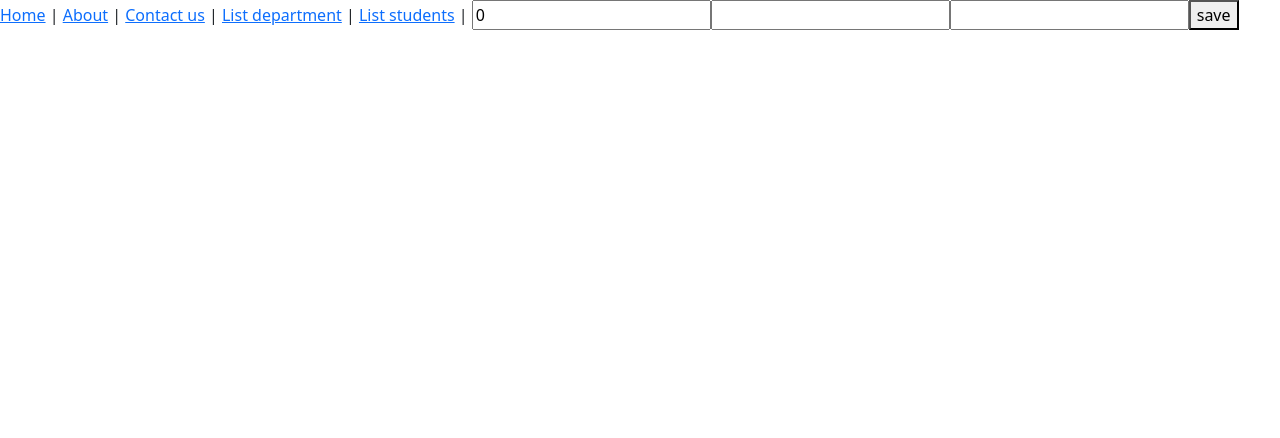
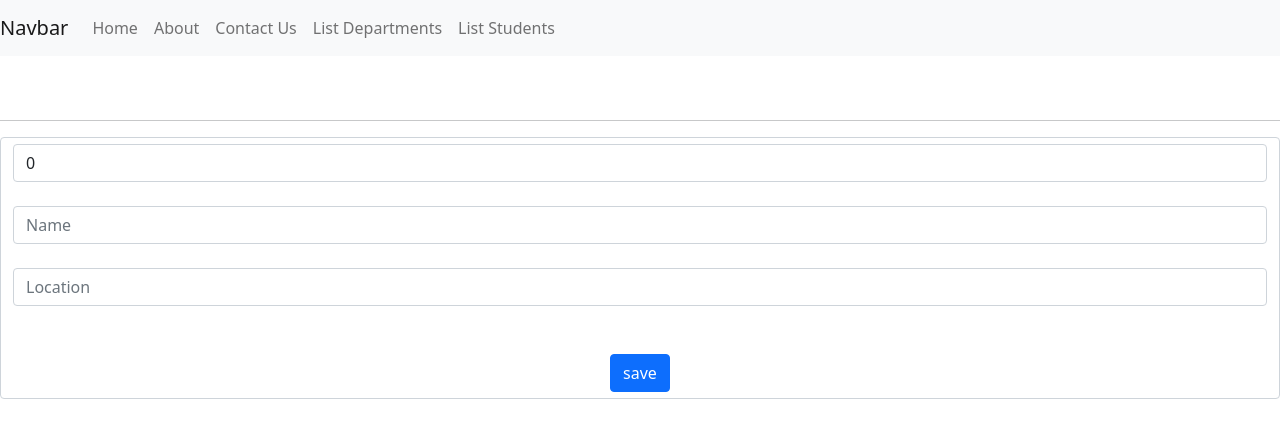
Before and after one commit to Adham-Ahmed/Angular, an Angular app in the folder lab 4/Lab4/: page /department/add in a window 1280 px wide. Shown: the top 438 px of the page. Built offline with nearby package versions, Linux system fonts and the light colour scheme.

Commit message:
angular last lab done

```diff
--- a/lab 4/Lab4/src/app/core/navbar/navbar.component.html
+++ b/lab 4/Lab4/src/app/core/navbar/navbar.component.html
@@ -1,5 +1,35 @@
-<a routerLink="/home">Home</a> |
-<a routerLink="/about">About</a> |
-<a routerLink="/contactus">Contact us</a> |
-<a routerLink="/department">List department</a> |
-<a routerLink="/student">List students</a> |
+<!-- <ul>
+   <li><a routerLink="/home">Home</a> </li>
+    <li><a routerLink="/about">About</a> </li>
+    <li><a routerLink="/contactus">Contact us</a></li>
+    <li><a routerLink="/department">List department</a></li>
+    <li><a routerLink="/student">List students</a></li>
+
+</ul> -->
+
+<nav class="navbar navbar-expand-lg navbar-light bg-light">
+    <a class="navbar-brand" routerLink="#">Navbar</a>
+    <button class="navbar-toggler" type="button" data-toggle="collapse" data-target="#navbarTogglerDemo02" aria-controls="navbarTogglerDemo02" aria-expanded="false" aria-label="Toggle navigation">
+      <span class="navbar-toggler-icon"></span>
+    </button>
+
+    <div class="collapse navbar-collapse" id="navbarTogglerDemo02">
+      <ul class="navbar-nav mr-auto mt-2 mt-lg-0">
+        <li class="nav-item active">
+          <a class="nav-link" routerLink="/home">Home</a>
+        </li>
+        <li class="nav-item">
+          <a class="nav-link" routerLink="/about">About</a>
+        </li>
+        <li class="nav-item">
+          <a class="nav-link " routerLink="/contactus">Contact Us</a>
+        </li>
+        <li class="nav-item">
+            <a class="nav-link " routerLink="/department">List Departments</a>
+          </li>
+          <li class="nav-item">
+            <a class="nav-link" routerLink="/student">List Students</a>
+          </li>
+      </ul>
+    </div>
+  </nav>
--- a/lab 4/Lab4/src/app/department/department-add/department-add.component.html
+++ b/lab 4/Lab4/src/app/department/department-add/department-add.component.html
@@ -1,4 +1,7 @@
-<input type="text" [(ngModel)]="ndept._id">
-<input type="text" [(ngModel)]="ndept.name">
-<input type="text" [(ngModel)]="ndept.location">
-<button (click)="save()">save</button>
+<br><br><hr>
+<div class="text-center form-control">
+    <input type="text" [(ngModel)]="ndept._id" class="form-control" placeholder="Id"><br>
+    <input type="text" [(ngModel)]="ndept.name" class="form-control" placeholder="Name"><br>
+    <input type="text" [(ngModel)]="ndept.location" class="form-control" placeholder="Location"><br><br>
+    <button (click)="save()" class="btn btn-primary">save</button>
+</div>
--- a/lab 4/Lab4/src/app/student.service.ts
+++ b/lab 4/Lab4/src/app/student.service.ts
@@ -13,17 +13,11 @@ export class StudentService {
   }
 
   addStudent(std:Student){
-    this.stds.push(std);
+    // this.stds.push(std);
+    return this.http.post<Student>(this.url,std);
+
   }
   getCurrentStudent(id:number){
-    // for (let i = 0; i < this.stds.length; i++)
-    // {
-    //   if(this.stds[i]._id == id)
-    //   {
-    //     return this.stds[i];
-    //   }
-    // }
-    // return null;
     console.log(this.url+id)
     return this.http.get<Student>(this.url+id);
 
--- a/lab 4/Lab4/src/app/student/student-add/student-add.component.ts
+++ b/lab 4/Lab4/src/app/student/student-add/student-add.component.ts
@@ -14,7 +14,7 @@ export class StudentAddComponent implements OnInit {
 
   public save()
   {
-    this.stdser.addStudent(this.nstd)
+    this.stdser.addStudent(this.nstd).subscribe()
     this.router.navigateByUrl('student');
   }
 
```
Also changed, not shown: lab 4/Lab4/src/app/department.service.ts (+0 -13 lines).
